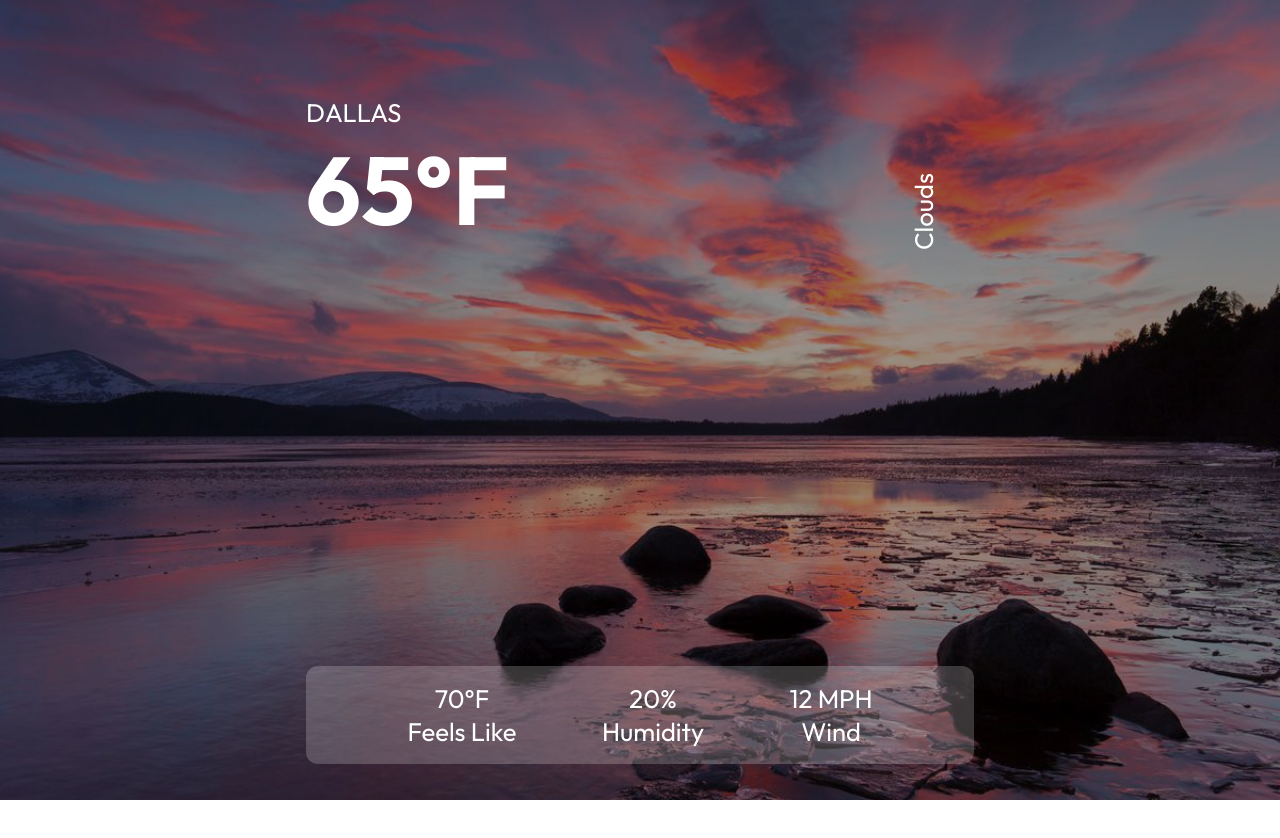
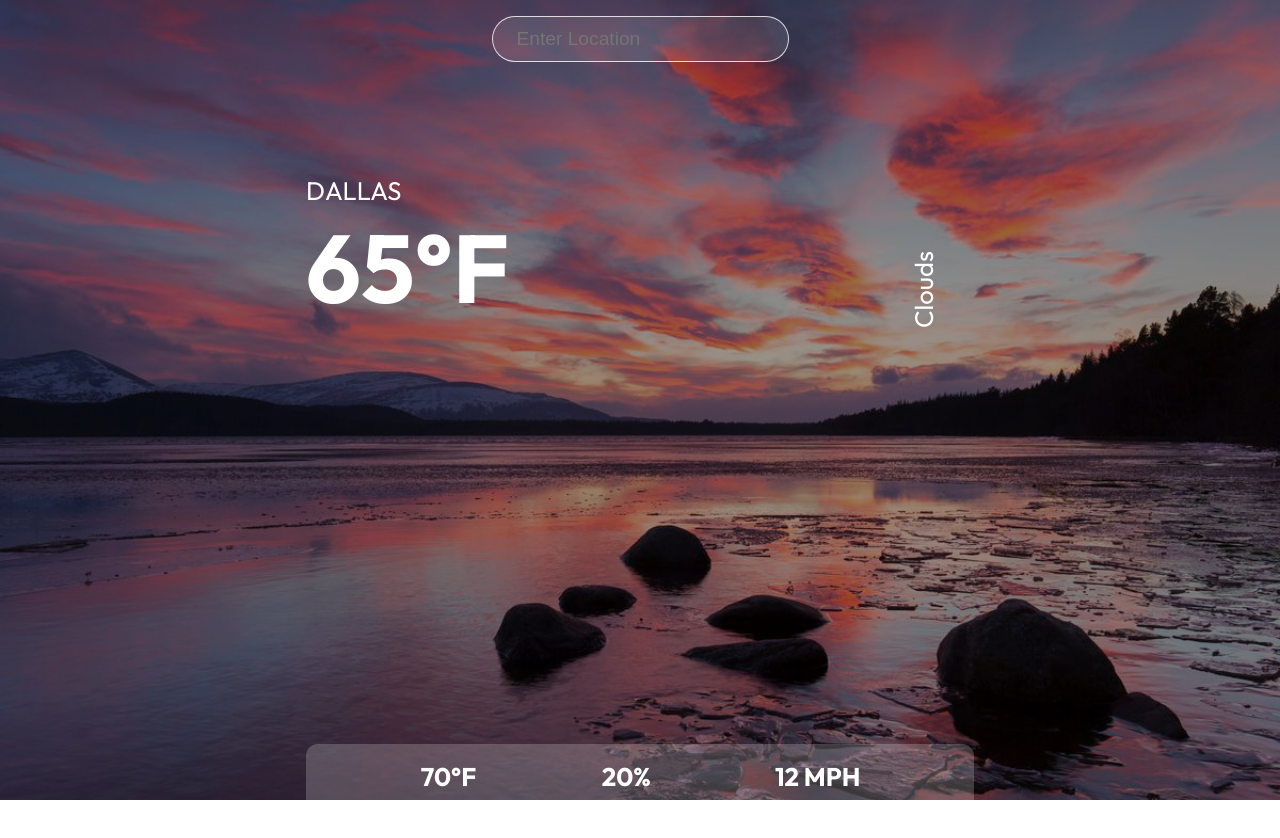
Before and after one commit to OkancanOkan/WeatherAppReact, a React (Create React App) app: page / in a window 1280 px wide. Shown: the top 838 px of the page. Before the commit the page ends 800 px from the top, so only its background shows below. Built offline with nearby package versions, Linux system fonts and the light colour scheme.

Commit message:
fix: location and apiUrl added

```diff
--- a/public/index.html
+++ b/public/index.html
@@ -2,14 +2,13 @@
 <html lang="en">
   <head>
     <meta charset="utf-8" />
-    <link rel="icon" href="%PUBLIC_URL%/favicon.ico" />
+    <link rel="icon" href="%PUBLIC_URL%/cloud.ico" />
     <meta name="viewport" content="width=device-width, initial-scale=1" />
     <meta name="theme-color" content="#000000" />
     <meta
       name="description"
       content="Web site created using create-react-app"
     />
-    <link rel="apple-touch-icon" href="%PUBLIC_URL%/logo192.png" />
     <!--
       manifest.json provides metadata used when your web app is installed on a
       user's mobile device or desktop. See https://developers.google.com/web/fundamentals/web-app-manifest/
@@ -24,7 +23,7 @@
       work correctly both with client-side routing and a non-root public URL.
       Learn how to configure a non-root public URL by running `npm run build`.
     -->
-    <title>React App</title>
+    <title>WeatherApp</title>
   </head>
   <body>
     <noscript>You need to enable JavaScript to run this app.</noscript>
--- a/src/App.js
+++ b/src/App.js
@@ -1,11 +1,31 @@
 import React, { useState } from "react";
 import axios from "axios";
 
-//const url = `https://api.openweathermap.org/data/2.5/weather?q=dallas&appid=45aab7374feaeb7f2691a4412255fd60`
+function App() {
+  const [data, setData] = useState({});
+  const [location, setLocation] = useState("");
 
-function App() {
+  const url = `https://api.openweathermap.org/data/2.5/weather?q=${location}&appid=45aab7374feaeb7f2691a4412255fd60`;
+
+  const searchLocation = (event) => {
+    if (event.key === "Enter") {
+      axios.get(url).then((response) => {
+        setData(response.data);
+        console.log(response.data);
+      });
+    }
+  };
+
   return (
     <div className="app">
+      <div className="search">
+        <input
+          value={location}
+          placeholder='Enter Location'
+          onKeyPress={searchLocation}
+          onChange={event => setLocation(event.target.value)}
+          type="search" />
+      </div>
       <div className="container">
         {/* top */}
         <div className="top">
@@ -22,16 +42,16 @@
         {/* bottom  */}
         <div className="bottom">
           <div className="feels">
-            <p>70°F</p>
+            <p className="bold">70°F</p>
             <p>Feels Like</p>
           </div>
           <div className="humidity">
-            <p>20%</p>
+            <p className="bold">20%</p>
             <p>Humidity</p>
           </div>
           <div className="wind">
-            <p>12 MPH</p>
-            <p>Wind</p>
+            <p className="bold">12 MPH</p>
+            <p>Wind Speed</p>
           </div>
         </div>
       </div>
--- a/src/index.css
+++ b/src/index.css
@@ -40,6 +40,20 @@
   z-index: -1;
 }
 
+
+.app .search {
+text-align: center;
+padding: 1rem;
+}
+
+.app input {
+  padding: .7rem 1.5rem;
+  font-size: 1.2rem;
+  border-radius: 25px;
+  border: 1px solid rgba(255, 255, 255, 0.8);
+  background: rgba(255, 255, 255, 0.1);
+}
+
 .container {
   max-width: 700px;
   height: 700px;
```
Also changed, not shown: 2 other files (tests, documents, lock files or other folders).
